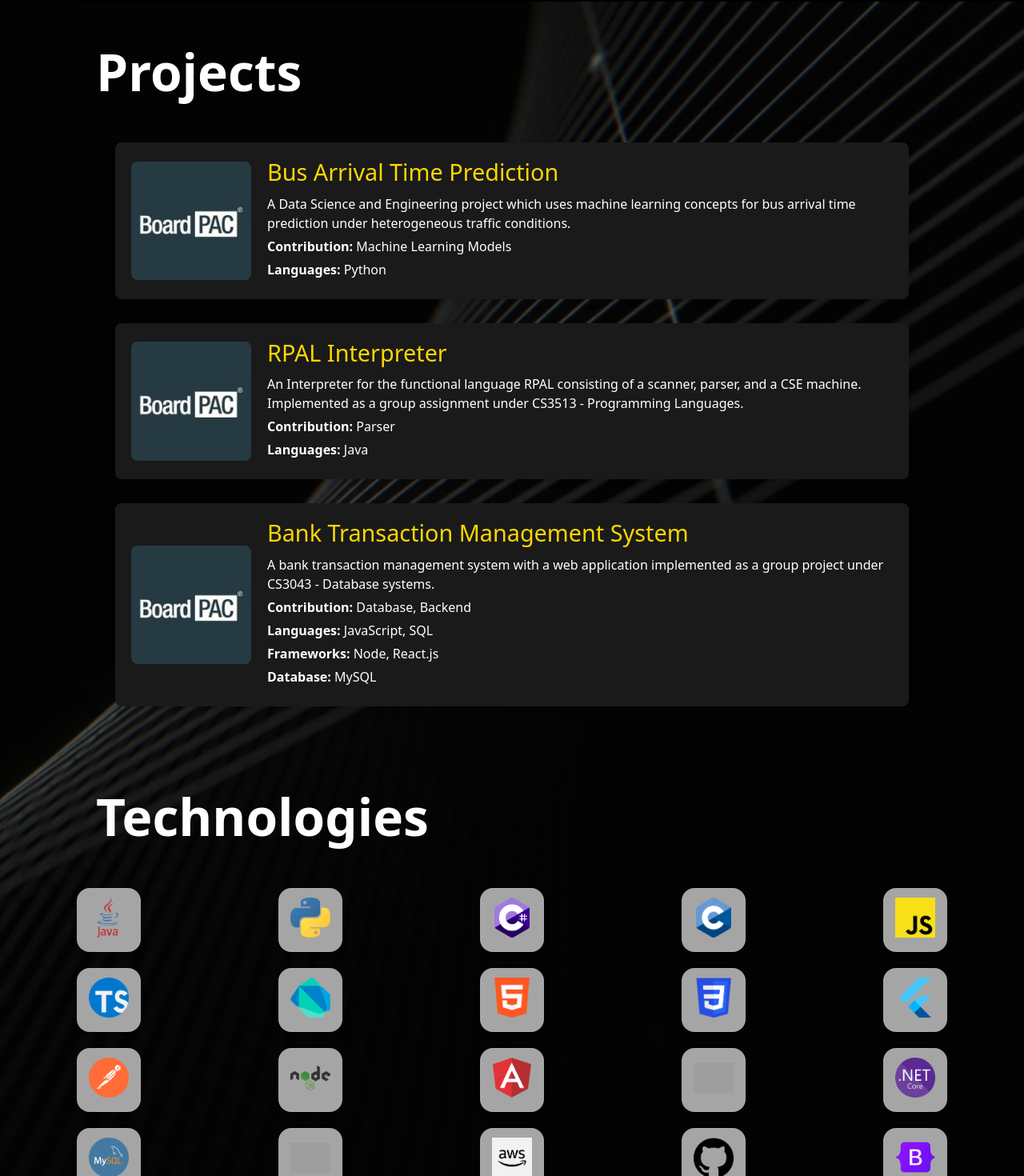
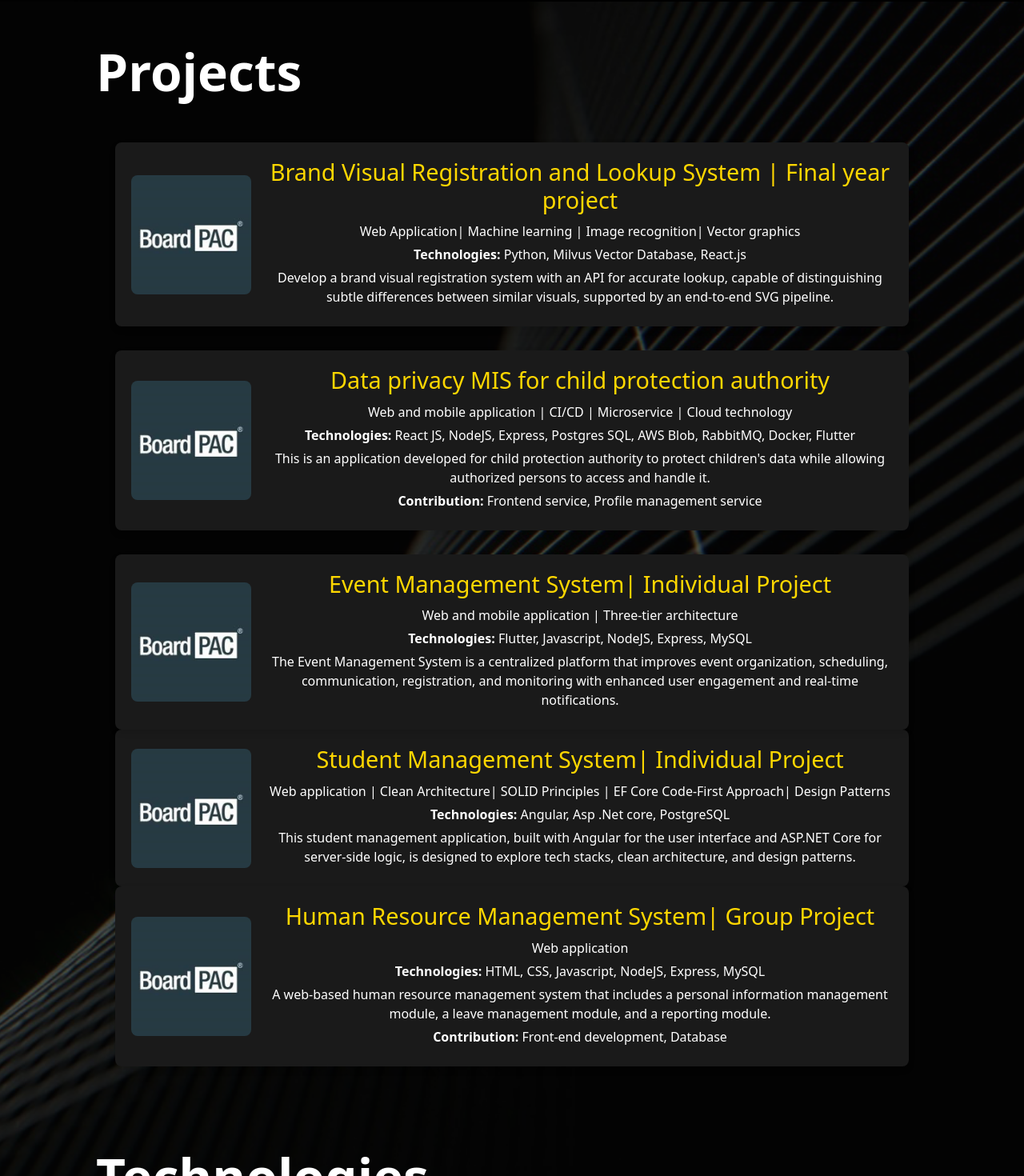
Before and after one commit to RaviniKuruppu/Ravini, a React (Create React App) app: page / in a window 1280 px wide. Shown: the part 1852-3322 px from the top of the page at 80% size. Built offline with nearby package versions, Linux system fonts and the light colour scheme; grey boxes are pictures that could not be loaded.

Commit message:
project section add content

```diff
--- a/src/components/Projects.css
+++ b/src/components/Projects.css
@@ -46,7 +46,7 @@
   }
 
   .project-content {
-    text-align: left;
+    text-align: center;
     flex: 1; /* Allow content to take remaining space */
   }
 
@@ -60,6 +60,7 @@
     font-size: 1em;
     color: #fff;
     margin: 5px 0;
+
   }
 
   .project-card:hover {
--- a/src/components/Projects.js
+++ b/src/components/Projects.js
@@ -13,10 +13,10 @@ function Projects() {
         <div className="project-card">
           <img src={busArrivalImg} alt="Bus Arrival Time Prediction" className="project-image" />
           <div className="project-content">
-            <h3>Bus Arrival Time Prediction</h3>
-            <p>A Data Science and Engineering project which uses machine learning concepts for bus arrival time prediction under heterogeneous traffic conditions.</p>
-            <p><strong>Contribution:</strong> Machine Learning Models</p>
-            <p><strong>Languages:</strong> Python</p>
+            <h3>Brand Visual Registration and Lookup System | Final year project </h3>
+            <p>Web Application| Machine learning | Image recognition| Vector graphics</p>
+            <p><strong>Technologies:</strong> Python, Milvus Vector Database, React.js</p>
+            <p>Develop a brand visual registration system with an API for accurate lookup, capable of distinguishing subtle differences between similar visuals, supported by an end-to-end SVG pipeline.</p>
           </div>
         </div>
 
@@ -24,10 +24,11 @@ function Projects() {
         <div className="project-card">
           <img src={rpalInterpreterImg} alt="RPAL Interpreter" className="project-image" />
           <div className="project-content">
-            <h3>RPAL Interpreter</h3>
-            <p>An Interpreter for the functional language RPAL consisting of a scanner, parser, and a CSE machine. Implemented as a group assignment under CS3513 - Programming Languages.</p>
-            <p><strong>Contribution:</strong> Parser</p>
-            <p><strong>Languages:</strong> Java</p>
+            <h3>Data privacy MIS for child protection authority</h3>
+            <p>Web and mobile application | CI/CD | Microservice | Cloud technology</p>
+            <p><strong>Technologies:</strong> React JS, NodeJS, Express, Postgres SQL, AWS Blob, RabbitMQ, Docker, Flutter</p>
+            <p>This is an application developed for child protection authority to protect children's data while allowing authorized persons to access and handle it.</p>
+            <p><strong>Contribution:</strong> Frontend service, Profile management service</p>
           </div>
         </div>
 
@@ -35,15 +36,37 @@ function Projects() {
         <div className="project-card">
           <img src={bankTransactionImg} alt="Bank Transaction Management System" className="project-image" />
           <div className="project-content">
-            <h3>Bank Transaction Management System</h3>
-            <p>A bank transaction management system with a web application implemented as a group project under CS3043 - Database systems.</p>
-            <p><strong>Contribution:</strong> Database, Backend</p>
-            <p><strong>Languages:</strong> JavaScript, SQL</p>
-            <p><strong>Frameworks:</strong> Node, React.js</p>
-            <p><strong>Database:</strong> MySQL</p>
+            <h3>Event Management System| Individual Project</h3>
+            <p>Web and mobile application | Three-tier architecture</p>
+            <p><strong>Technologies:</strong> Flutter, Javascript, NodeJS, Express, MySQL</p>
+            <p>The Event Management System is a centralized platform that improves event organization, scheduling, communication, registration, and monitoring with enhanced user engagement and real-time notifications.</p>
           </div>
         </div>
       </div>
+
+      {/* Project 4 */}
+        <div className="project-card">
+          <img src={rpalInterpreterImg} alt="RPAL Interpreter" className="project-image" />
+          <div className="project-content">
+            <h3>Student Management System| Individual Project</h3>
+            <p>Web application | Clean Architecture| SOLID Principles | EF Core Code-First Approach| Design Patterns</p>
+            <p><strong>Technologies:</strong> Angular, Asp .Net core, PostgreSQL</p>
+            <p>This student management application, built with Angular for the user interface and ASP.NET Core for server-side logic, is designed to explore tech stacks, clean architecture, and design patterns.</p>
+          </div>
+        </div>
+
+      {/* Project 5 */}
+      <div className="project-card">
+          <img src={rpalInterpreterImg} alt="RPAL Interpreter" className="project-image" />
+          <div className="project-content">
+            <h3>Human Resource Management System| Group Project</h3>
+            <p>Web application</p>
+            <p><strong>Technologies:</strong> HTML, CSS, Javascript, NodeJS, Express, MySQL </p>
+            <p>A web-based human resource management system that includes a personal information management module, a leave management module, and a reporting module.</p>
+            <p><strong>Contribution:</strong> Front-end development, Database</p>
+          </div>
+        </div>
+
     </section>
   );
 }
```
